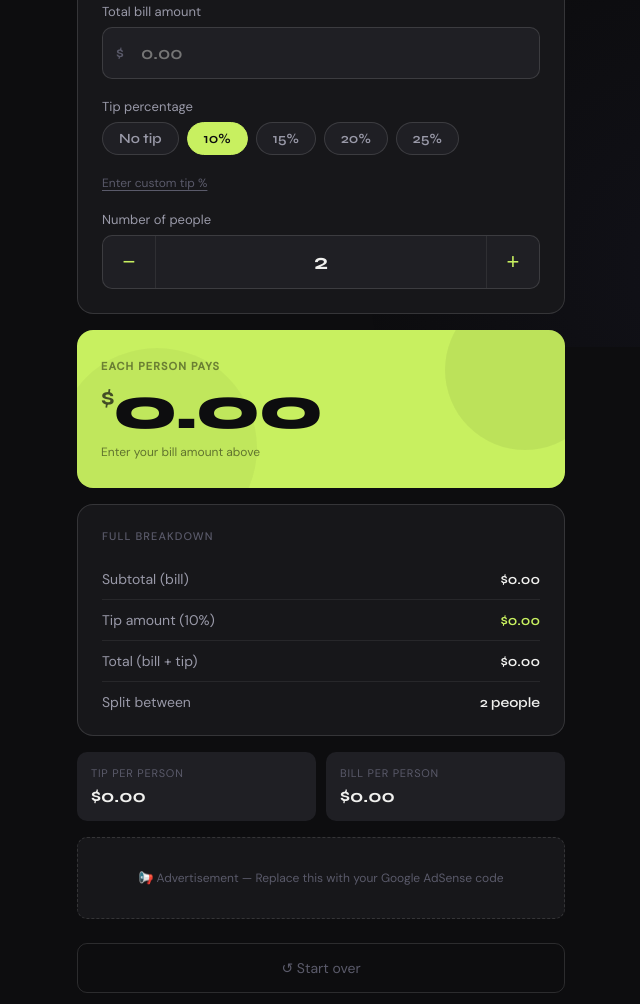
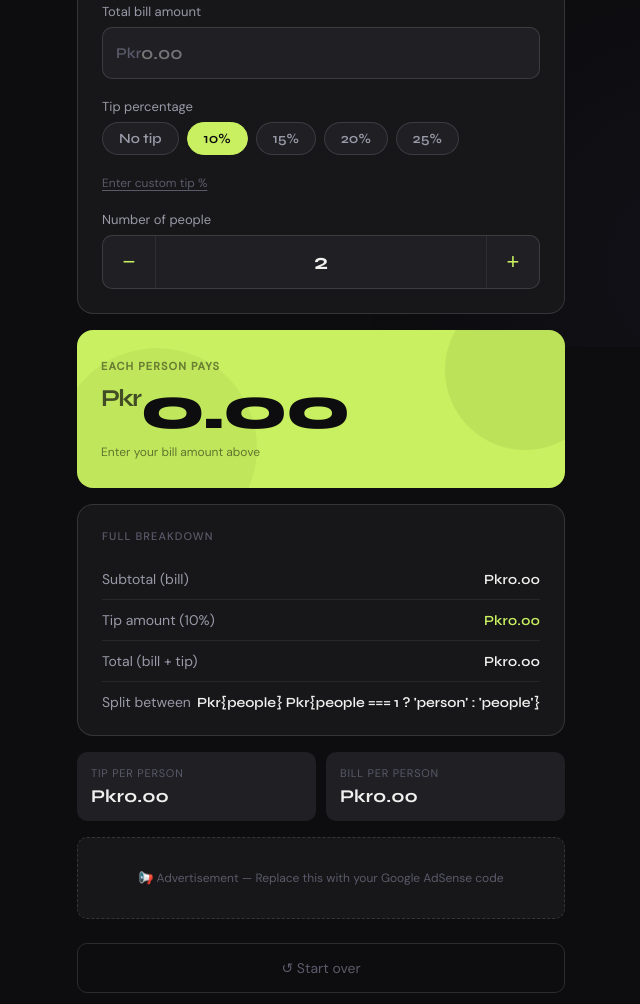
Before and after one commit to hradminfoodtech-cloud/sharing-, a plain HTML site: page index.html in a window 1280 px wide. Shown: the part 453-1457 px from the top of the page, without its empty margins (319-959 px from the left). Drawn offline with Linux system fonts and the light colour scheme.

Commit message:
Update index.html

```diff
--- a/index.html
+++ b/index.html
@@ -444,7 +444,7 @@
     <div class="input-group">
       <label>Total bill amount</label>
       <div class="input-wrap">
-        <span class="input-prefix">$</span>
+        <span class="input-prefix">Pkr</span>
         <input type="number" id="bill" placeholder="0.00" min="0" step="0.01" oninput="calculate()">
       </div>
     </div>
@@ -480,7 +480,7 @@
   <!-- Result: Per Person -->
   <div class="result-card">
     <div class="result-label">Each person pays</div>
-    <div class="result-amount" id="perPerson"><span class="currency">$</span>0.00</div>
+    <div class="result-amount" id="perPerson"><span class="currency">Pkr</span>0.00</div>
     <div class="result-sub" id="resultSub">Enter your bill amount above</div>
   </div>
 
@@ -490,15 +490,15 @@
 
     <div class="breakdown-row">
       <span class="breakdown-label">Subtotal (bill)</span>
-      <span class="breakdown-value" id="b-subtotal">$0.00</span>
+      <span class="breakdown-value" id="b-subtotal">Pkr0.00</span>
     </div>
     <div class="breakdown-row">
       <span class="breakdown-label">Tip amount (<span id="b-tip-pct">10</span>%)</span>
-      <span class="breakdown-value accent" id="b-tip">$0.00</span>
+      <span class="breakdown-value accent" id="b-tip">Pkr0.00</span>
     </div>
     <div class="breakdown-row">
       <span class="breakdown-label">Total (bill + tip)</span>
-      <span class="breakdown-value" id="b-total">$0.00</span>
+      <span class="breakdown-value" id="b-total">Pkr0.00</span>
     </div>
     <div class="breakdown-row">
       <span class="breakdown-label">Split between</span>
@@ -510,11 +510,11 @@
   <div class="summary-grid" style="margin-bottom: 1rem; animation: fadeUp 0.5s ease 0.18s both;">
     <div class="summary-item">
       <div class="summary-item-label">Tip per person</div>
-      <div class="summary-item-value" id="s-tip-pp">$0.00</div>
+      <div class="summary-item-value" id="s-tip-pp">Pkr0.00</div>
     </div>
     <div class="summary-item">
       <div class="summary-item-label">Bill per person</div>
-      <div class="summary-item-value" id="s-bill-pp">$0.00</div>
+      <div class="summary-item-value" id="s-bill-pp">Pkr0.00</div>
     </div>
   </div>
 
@@ -574,7 +574,7 @@
   }
 
   function fmt(n) {
-    return '$' + n.toFixed(2);
+    return 'Pkr' + n.toFixed(2);
   }
 
   function calculate() {
@@ -588,20 +588,20 @@
     const ppEl = document.getElementById('perPerson');
     ppEl.classList.add('updating');
     setTimeout(() => {
-      ppEl.innerHTML = '<span class="currency">$</span>' + perPerson.toFixed(2);
+      ppEl.innerHTML = '<span class="currency">Pkr</span>' + perPerson.toFixed(2);
       ppEl.classList.remove('updating');
     }, 80);
 
     document.getElementById('resultSub').textContent =
       bill > 0
-        ? `${fmt(total)} total ÷ ${people} ${people === 1 ? 'person' : 'people'} (${tipPercent}% tip)`
+        ? `Pkr{fmt(total)} total ÷ Pkr{people} Pkr{people === 1 ? 'person' : 'people'} (Pkr{tipPercent}% tip)`
         : 'Enter your bill amount above';
 
     document.getElementById('b-subtotal').textContent = fmt(bill);
     document.getElementById('b-tip').textContent = fmt(tip);
     document.getElementById('b-tip-pct').textContent = tipPercent;
     document.getElementById('b-total').textContent = fmt(total);
-    document.getElementById('b-people').textContent = `${people} ${people === 1 ? 'person' : 'people'}`;
+    document.getElementById('b-people').textContent = `Pkr{people} Pkr{people === 1 ? 'person' : 'people'}`;
     document.getElementById('s-tip-pp').textContent = fmt(tipPerPerson);
     document.getElementById('s-bill-pp').textContent = fmt(billPerPerson);
   }
```
